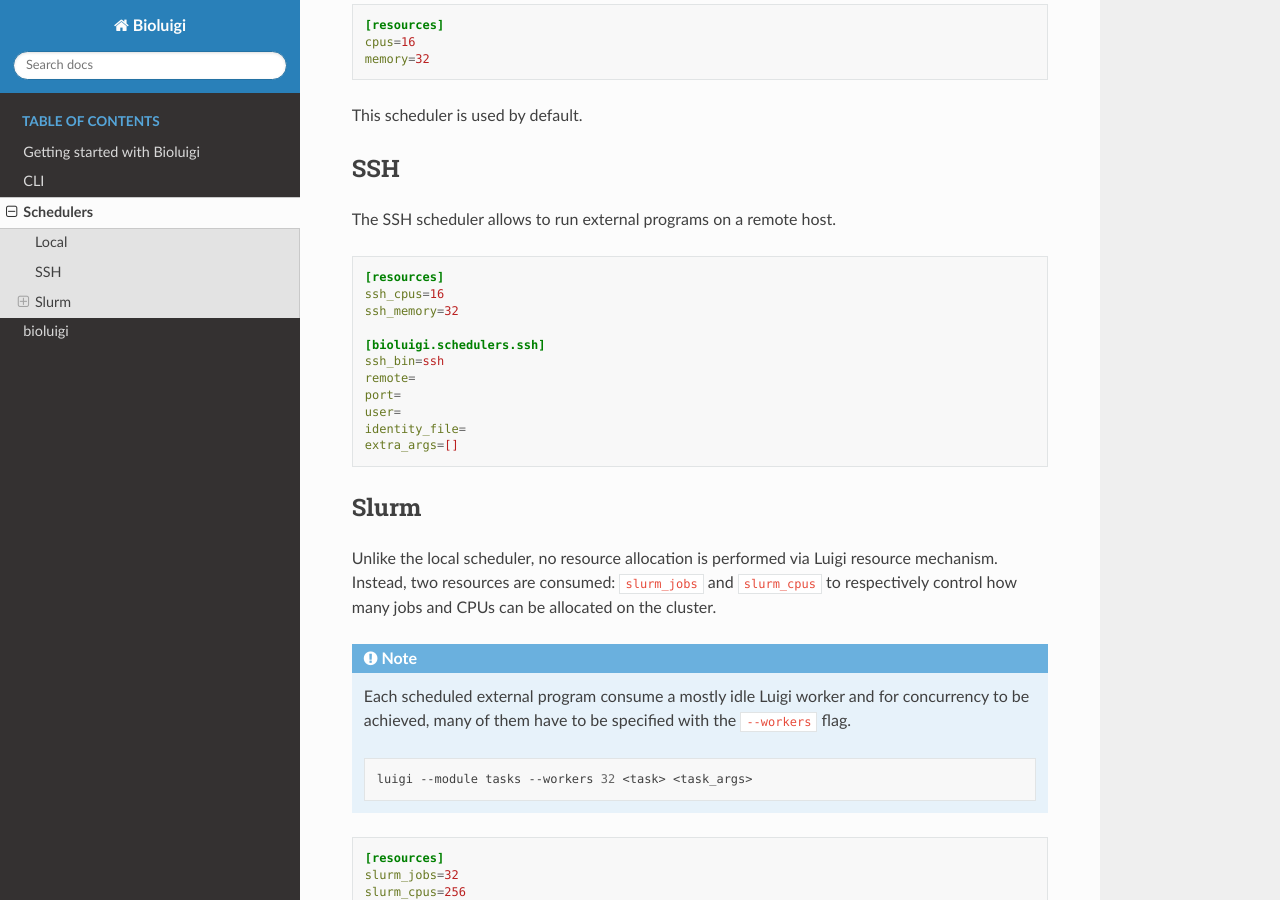
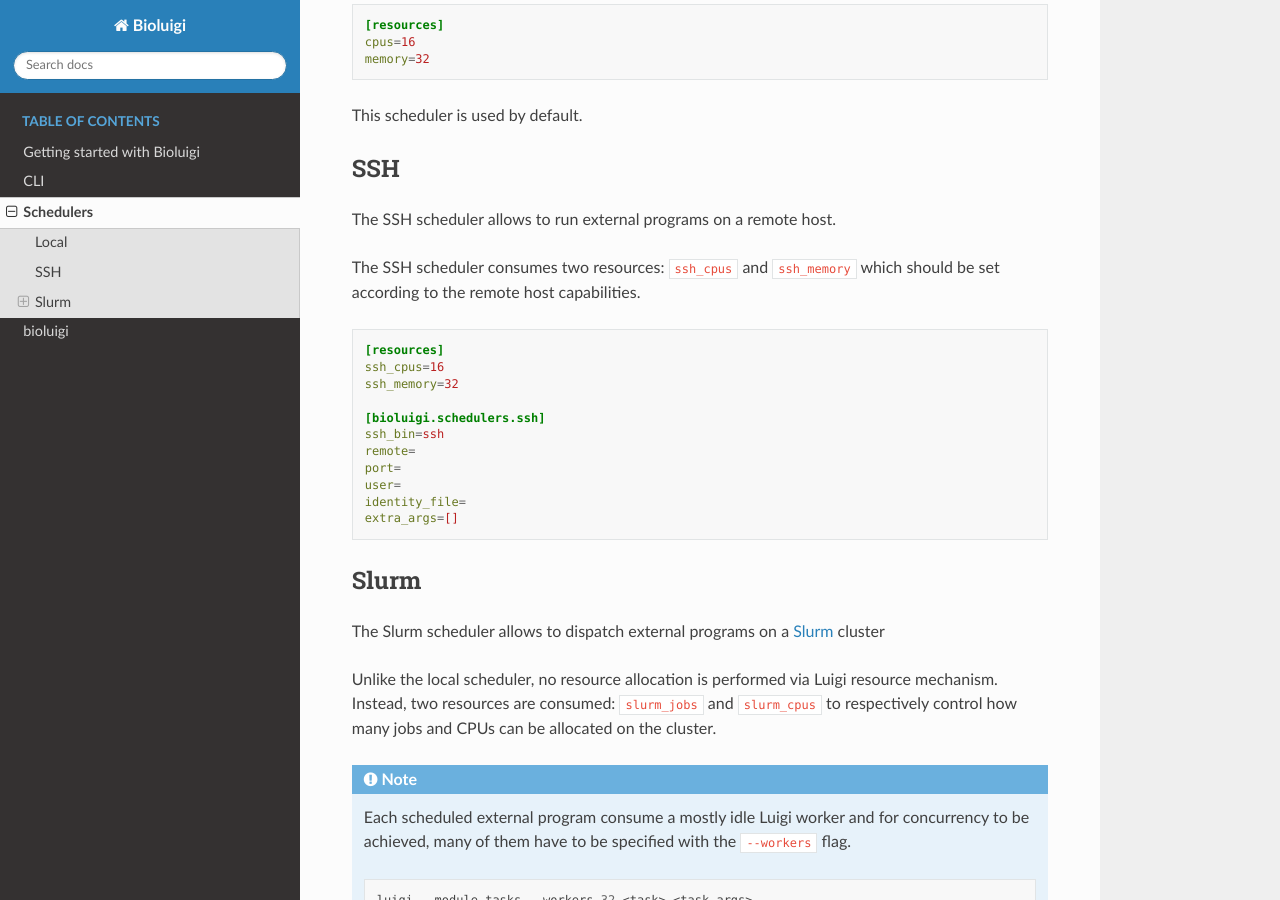
Before and after one commit to PavlidisLab/bioluigi, a Sphinx documentation site: the page built from docs/schedulers.rst, in a window 1280 px wide and 900 px high, scrolled down 644 px. Built offline with Sphinx 7.4.7 and the Read the Docs theme 3.1.0, drawn with Linux system fonts in a browser that asks for light colours.

Commit message:
Add documentation for ssh scheduler resources and link to Slurm homepage

```diff
--- a/docs/schedulers.rst
+++ b/docs/schedulers.rst
@@ -41,6 +41,9 @@
 
 The SSH scheduler allows to run external programs on a remote host.
 
+The SSH scheduler consumes two resources: ``ssh_cpus`` and ``ssh_memory`` which
+should be set according to the remote host capabilities.
+
 .. code-block:: ini
 
     [resources]
@@ -57,6 +60,8 @@
 
 Slurm
 =====
+
+The Slurm scheduler allows to dispatch external programs on a `Slurm <https://slurm.schedmd.com/>`_ cluster
 
 Unlike the local scheduler, no resource allocation is performed via Luigi
 resource mechanism. Instead, two resources are consumed: ``slurm_jobs`` and
```
